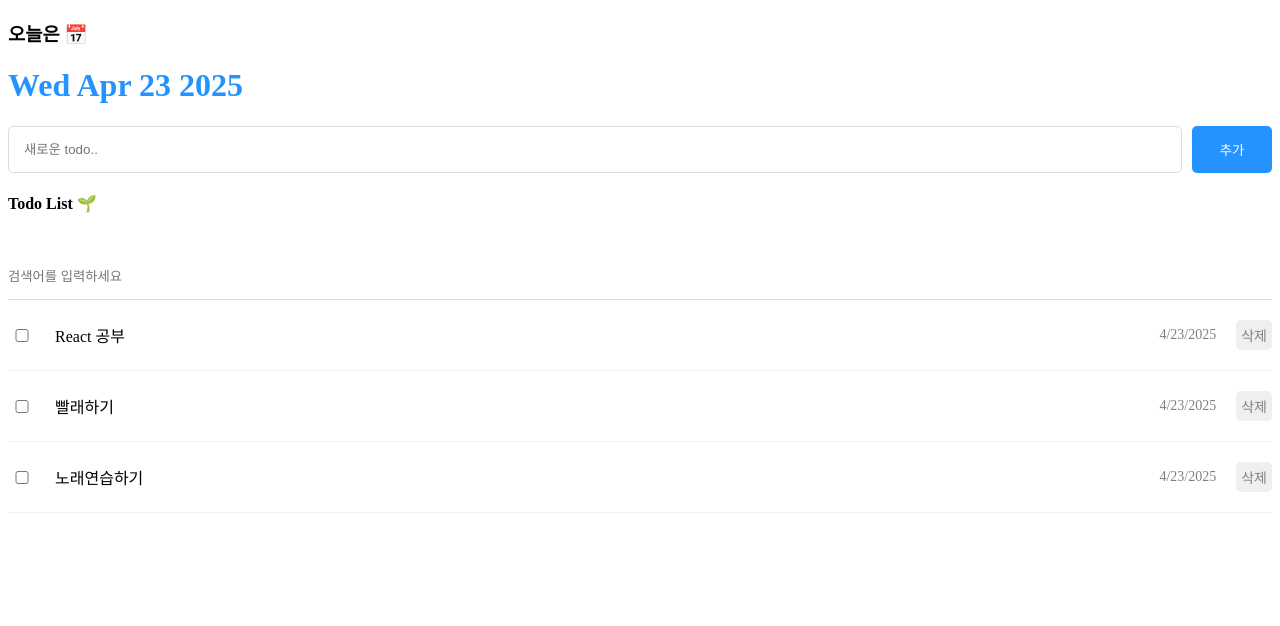
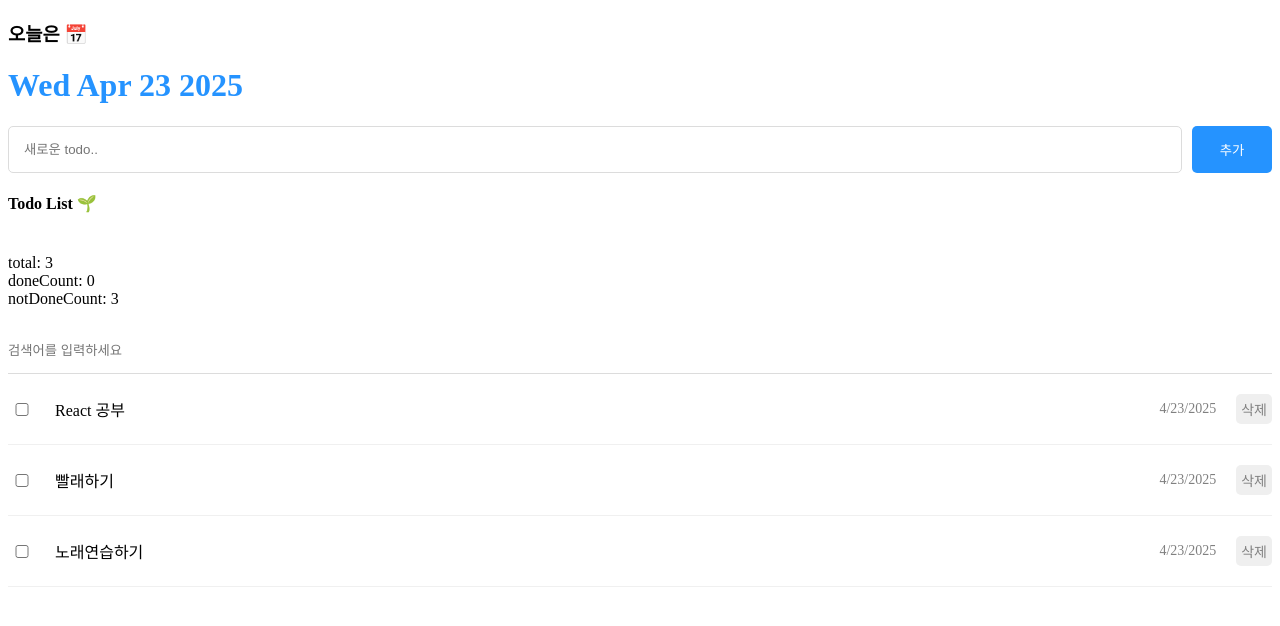
Before and after one commit to illustermin/todo-list, a React (Vite) app: page / in a window 1280 px wide. Shown: the top 626 px of the page. Built offline with nearby package versions, Linux system fonts and the light colour scheme.

Commit message:
refactor: useMemo를 사용해 불필요한 연산 제거

```diff
--- a/src/components/List.jsx
+++ b/src/components/List.jsx
@@ -1,7 +1,7 @@
 import React from "react";
 import "./List.css";
 import TodoItem from "./TodoItem";
-import { useState } from "react";
+import { useState, useMemo } from "react";
 
 const List = ({ todos, onUpdate, onDelete }) => {
   const [search, setSearch] = useState("");
@@ -17,9 +17,28 @@
   };
 
   const filteredTodos = getFilteredData();
+
+  const { totalCount, doneCount, notDoneCount } = useMemo(() => {
+    const totalCount = todos.length;
+    const doneCount = todos.filter((todo) => todo.isDone).length;
+    const notDoneCount = totalCount - doneCount;
+
+    return {
+      totalCount,
+      doneCount,
+      notDoneCount,
+    };
+  }, [todos]);
+
+  // const { totalCount, doneCount, notDoneCount } = getAnalyzedData();
   return (
     <div className="List">
       <h4>Todo List 🌱</h4>
+      <div>
+        <div>total: {totalCount}</div>
+        <div>doneCount: {doneCount}</div>
+        <div>notDoneCount: {notDoneCount}</div>
+      </div>
       <input value={search} onChange={onChangeSearch} placeholder="검색어를 입력하세요" />
       <div className="todos_wrapper">
         {filteredTodos.map((todo) => {
```
